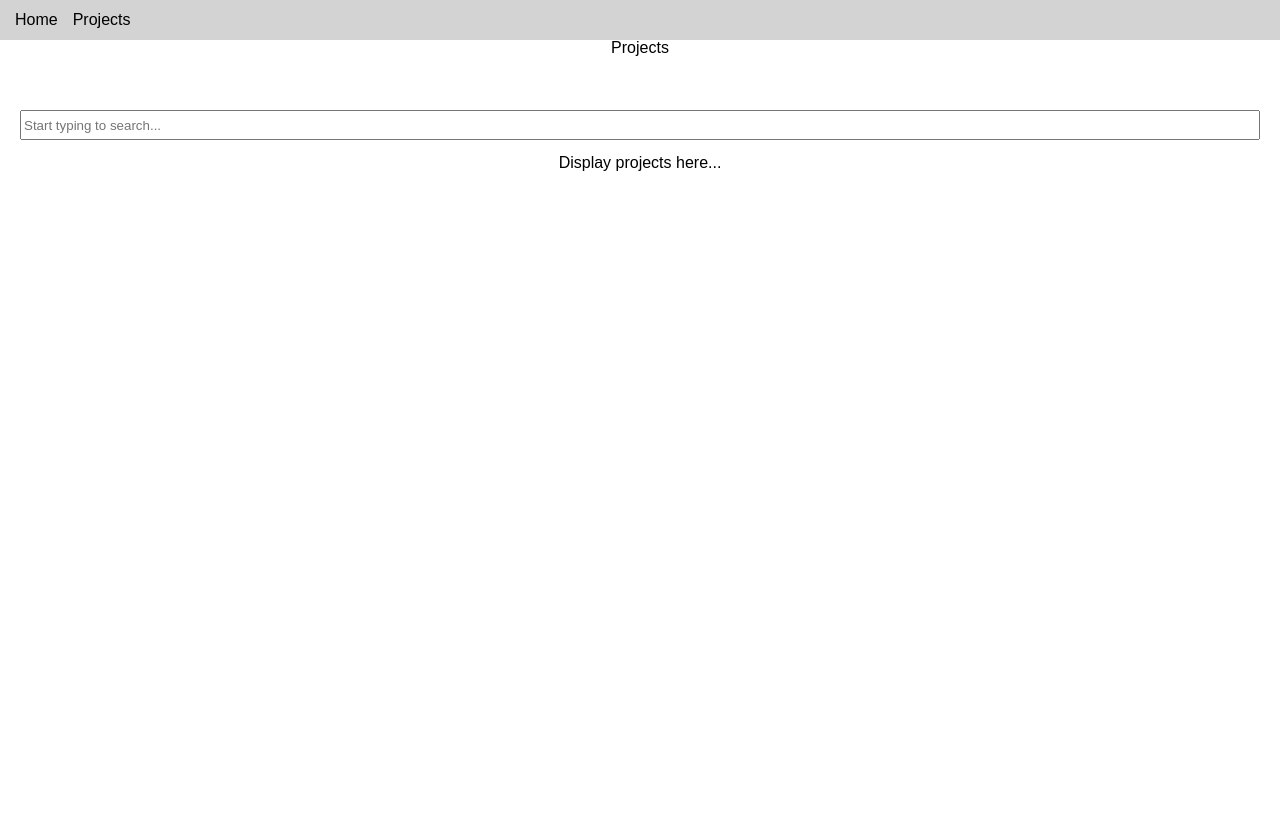
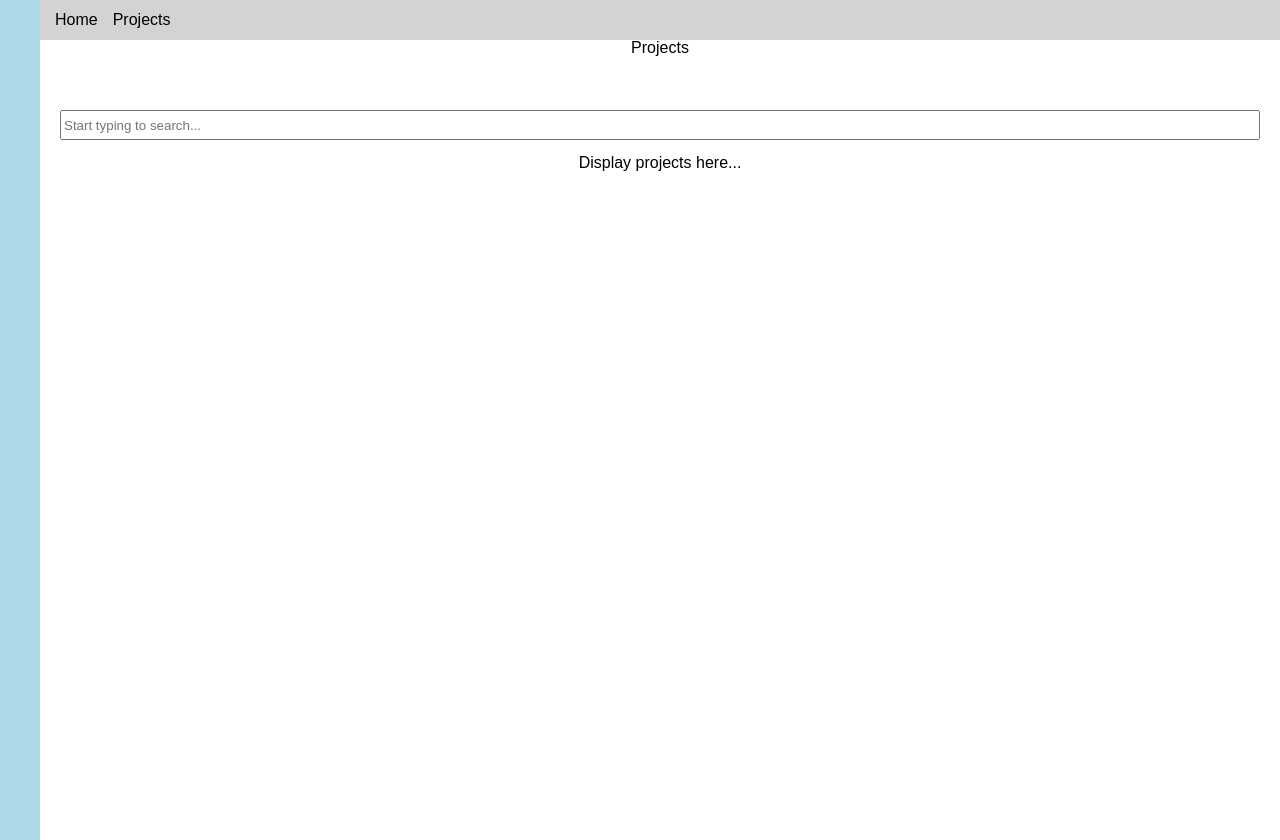
Before and after one commit to rickymm/canvass-challenge, a React (Create React App) app: page / in a window 1280 px wide. Before the commit the page ends 800 px from the top, so only its background shows below. Built offline with nearby package versions, Linux system fonts and the light colour scheme.

Commit message:
Add Sidebar import

```diff
--- a/src/App.js
+++ b/src/App.js
@@ -1,6 +1,7 @@
 import Layout from "./Layout";
 import Navbar from "./components/navigation/Navbar";
 import Projects from "./components/Projects";
+import Sidebar from "./components/navigation/Sidebar";
 
 import "./styles.css";
 
@@ -12,6 +13,7 @@ export default function App() {
           <a href="/">Home</a>
           <a href="/projects">Projects</a>
         </Navbar>
+        <Sidebar />
         <Projects />
       </Layout>
     </div>
```
